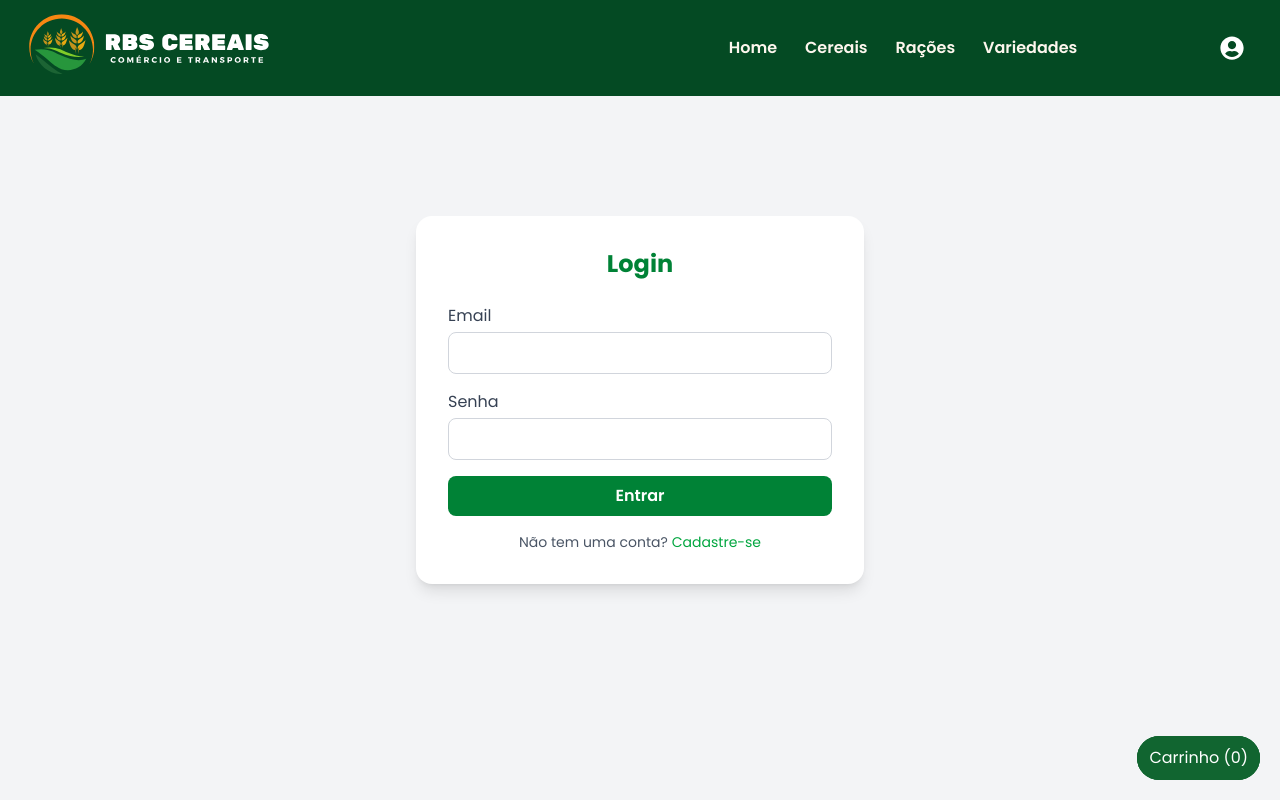
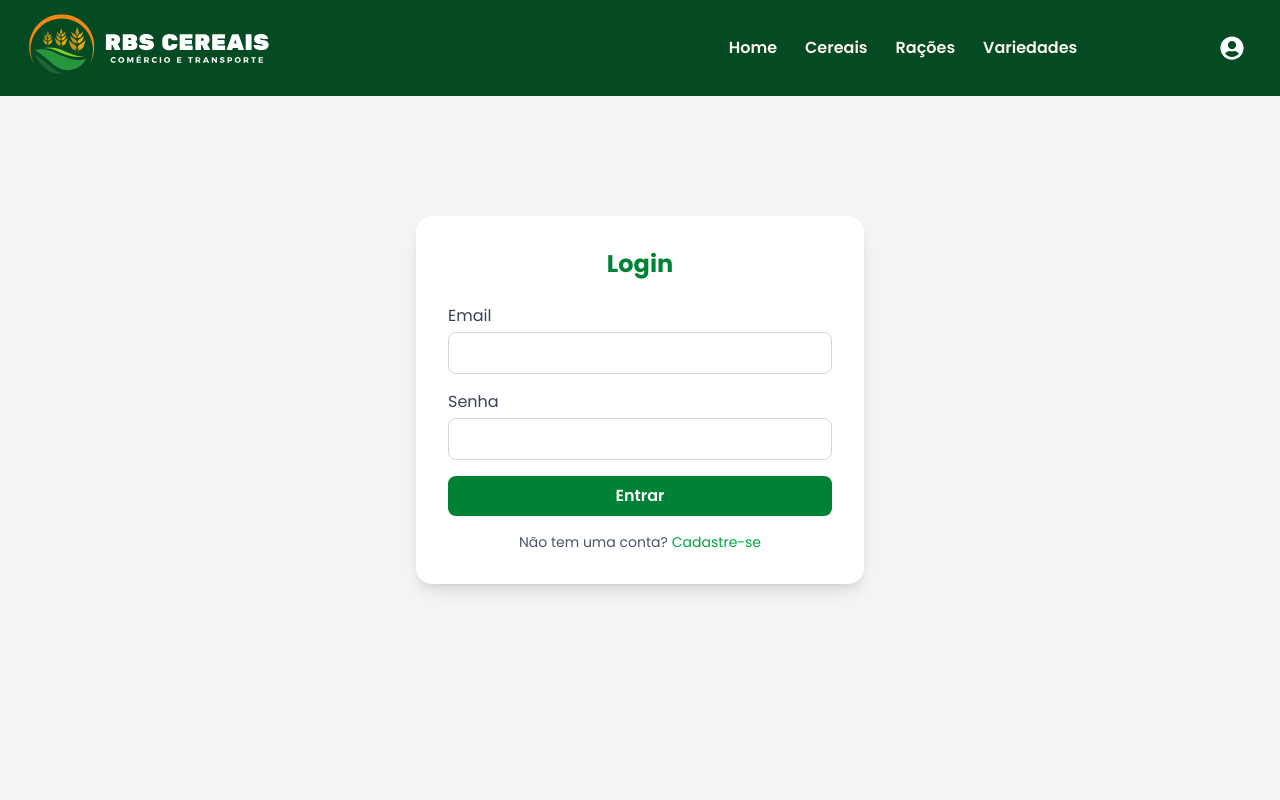
Before and after one commit to manuaires/tcc_react, a React (Vite) app: page /login in a window 1280 px wide. Shown: the top 800 px of the page. Built offline with nearby package versions, Linux system fonts and the light colour scheme.

Commit message:
carrinho 100%

```diff
--- a/src/components/cart/SidebarCart.jsx
+++ b/src/components/cart/SidebarCart.jsx
@@ -1,44 +1,63 @@
 // src/components/cart/SidebarCart.jsx
 import React, { useEffect, useState } from "react";
 import SidebarProducts from "./SidebarProducts";
-
-/**
- * SidebarCart melhorado:
- * - Lê/escreve em localStorage "cart_v1"
- * - Ouve eventos "cart_v1:updated" e "cart:open"
- * - Fornece botão flutuante para abrir/fechar o drawer
- */
 
 export default function SidebarCart() {
   const [cart, setCart] = useState([]);
   const [isOpen, setIsOpen] = useState(false);
 
+  // verifica se já existe uma instância ativa (guard)
+  const [isActive] = useState(() => {
+    if (typeof window === "undefined") return true;
+    if (window.__SIDEBAR_CART_MOUNTED) {
+      return false;
+    }
+    window.__SIDEBAR_CART_MOUNTED = true;
+    return true;
+  });
+
+  // limpa flag quando desmonta (apenas se era ativa)
+  useEffect(() => {
+    return () => {
+      if (isActive && typeof window !== "undefined") {
+        window.__SIDEBAR_CART_MOUNTED = false;
+      }
+    };
+  }, [isActive]);
+
+  // helpers para carregar / salvar
   const loadCart = () => {
     try {
       const raw = localStorage.getItem("cart_v1");
       const arr = raw ? JSON.parse(raw) : [];
       setCart(Array.isArray(arr) ? arr : []);
-    } catch (e) {
-      console.error("Erro ao carregar carrinho:", e);
+    } catch {
       setCart([]);
     }
   };
 
+  const saveCart = (nextCart) => {
+    try {
+      localStorage.setItem("cart_v1", JSON.stringify(nextCart));
+      setCart(nextCart);
+      window.dispatchEvent(new Event("cart_v1:updated"));
+    } catch {}
+  };
+
+  // se não for instância ativa, não registra listeners e não renderiza o drawer
   useEffect(() => {
+    if (!isActive) return;
+
     loadCart();
 
-    // escuta mudanças de localStorage vindas de outras abas
     const onStorage = (e) => {
       if (e.key === "cart_v1") loadCart();
     };
+    const handlerUpdated = () => loadCart();
+    const handlerOpen = () => setIsOpen(true);
+
     window.addEventListener("storage", onStorage);
-
-    // escuta evento custom quando adicionamos via handleAdd
-    const handlerUpdated = () => loadCart();
     window.addEventListener("cart_v1:updated", handlerUpdated);
-
-    // escuta pedido para abrir o carrinho
-    const handlerOpen = () => setIsOpen(true);
     window.addEventListener("cart:open", handlerOpen);
 
     return () => {
@@ -46,18 +65,7 @@ export default function SidebarCart() {
       window.removeEventListener("cart_v1:updated", handlerUpdated);
       window.removeEventListener("cart:open", handlerOpen);
     };
-  }, []);
-
-  const saveCart = (nextCart) => {
-    try {
-      localStorage.setItem("cart_v1", JSON.stringify(nextCart));
-      setCart(nextCart);
-      // avisa outras partes (se necessário)
-      window.dispatchEvent(new Event("cart_v1:updated"));
-    } catch (e) {
-      console.error("Erro ao salvar carrinho:", e);
-    }
-  };
+  }, [isActive]);
 
   const removeItem = (id) => {
     const next = cart.filter((it) => it.id !== id);
@@ -75,32 +83,11 @@ export default function SidebarCart() {
     setIsOpen(false);
   };
 
-  // botão flutuante para abrir/fechar (sempre disponível)
-  const FloatingButton = () => (
-    <button
-      onClick={() => setIsOpen((s) => !s)}
-      aria-label="Abrir/fechar carrinho"
-      style={{
-        position: "fixed",
-        right: 20,
-        bottom: 20,
-        background: "#116530",
-        color: "#fff",
-        padding: "10px 12px",
-        borderRadius: 999,
-        border: "none",
-        zIndex: 1200,
-        cursor: "pointer",
-      }}
-    >
-      Carrinho ({cart.reduce((s, it) => s + (Number(it.quantity) || 0), 0)})
-    </button>
-  );
+  // se não for a instância ativa, não renderiza nada
+  if (!isActive) return null;
 
   return (
     <>
-      <FloatingButton />
-
       {isOpen && (
         <aside
           style={{
--- a/src/components/navbar/NavBar.jsx
+++ b/src/components/navbar/NavBar.jsx
@@ -6,9 +6,11 @@ import logosimp from "../../assets/logosimp.svg";
 import Button from "./ButtonNav.jsx";
 import { FontAwesomeIcon } from "@fortawesome/react-fontawesome";
 import { faCartShopping } from "@fortawesome/free-solid-svg-icons";
-import SidebarCart from "../cart/SidebarCart.jsx";
 import ButtonLog from "./ButtonLog.jsx";
 import { IoIosArrowDown } from "react-icons/io";
+
+// pequeno debounce global para evitar dispatchs repetidos em curto espaço de tempo
+let __lastCartOpenAt = 0;
 
 export default function NavBar({ initialGreen = false }) {
   const navigate = useNavigate();
@@ -124,7 +126,25 @@ export default function NavBar({ initialGreen = false }) {
 
   // abre o sidebar global ao disparar evento que SidebarCart escuta
   const openCart = () => {
-    window.dispatchEvent(new Event("cart:open"));
+    try {
+      const now = Date.now();
+      if (now - __lastCartOpenAt < 300) return; // ignora repetidos em <300ms
+      __lastCartOpenAt = now;
+
+      // se existir manager global (singleton), use-o — caso contrário, dispatch padrão
+      if (
+        window.__SIDEBAR_CART_MANAGER &&
+        typeof window.__SIDEBAR_CART_MANAGER.open === "function"
+      ) {
+        window.__SIDEBAR_CART_MANAGER.open();
+        return;
+      }
+
+      window.dispatchEvent(new Event("cart:open"));
+    } catch (e) {
+      console.error("Erro ao abrir cart:", e);
+      window.dispatchEvent(new Event("cart:open"));
+    }
   };
 
   return (
@@ -284,9 +304,6 @@ export default function NavBar({ initialGreen = false }) {
           }
         `}</style>
       </nav>
-
-      {/* garante que o SidebarCart está montado (escuta eventos e abre/fecha) */}
-      <SidebarCart />
     </>
   );
 }
```
